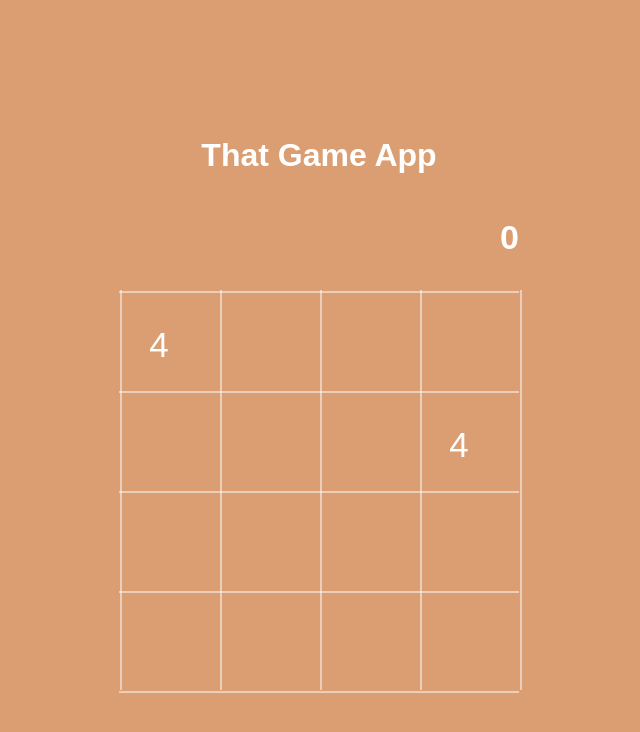
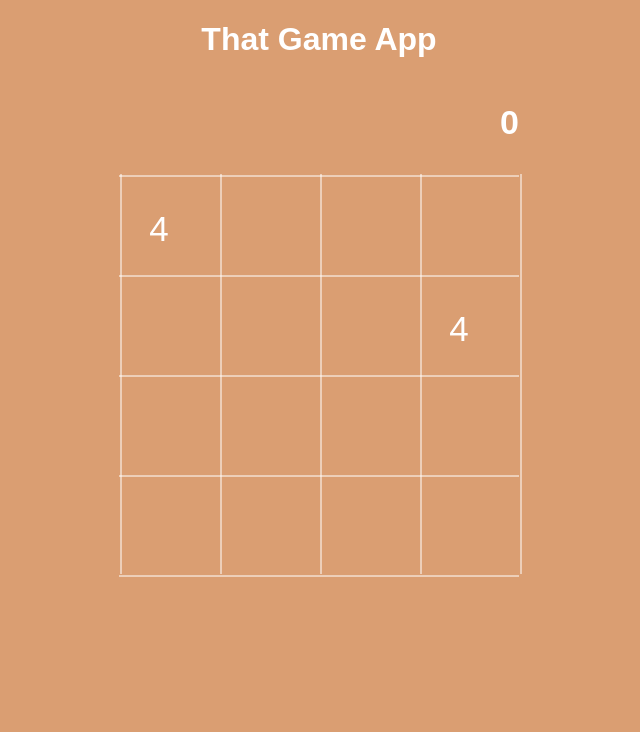
Before and after one commit to apolloskim/that-game-app, a website with bundled scripts: page index.html in a window 1280 px wide. Shown: the whole page, without its empty margins (321-961 px from the left). Built offline with nearby package versions, Linux system fonts and the light colour scheme.

Commit message:
margin and padding set to 0 for body element

```diff
--- a/style.css
+++ b/style.css
@@ -1,5 +1,5 @@
 body {
-  height: 100vh;
+  /* height: 100vh; */
   overflow: hidden;
   display: flex;
   align-items: center;
@@ -8,6 +8,8 @@ body {
   justify-content: center;
   flex-direction: column;
   touch-action: none;
+  margin: 0;
+  padding: 0;
 }
 
 #title {
```
